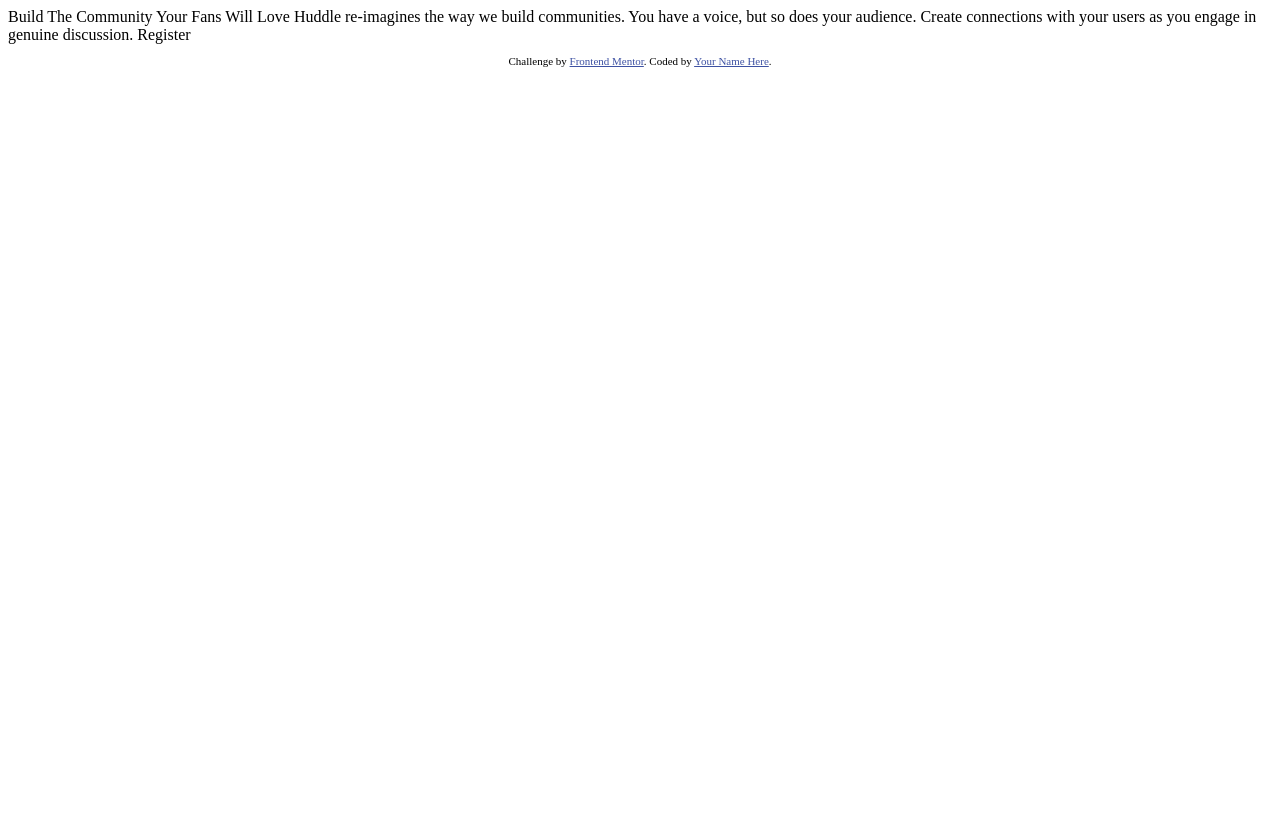
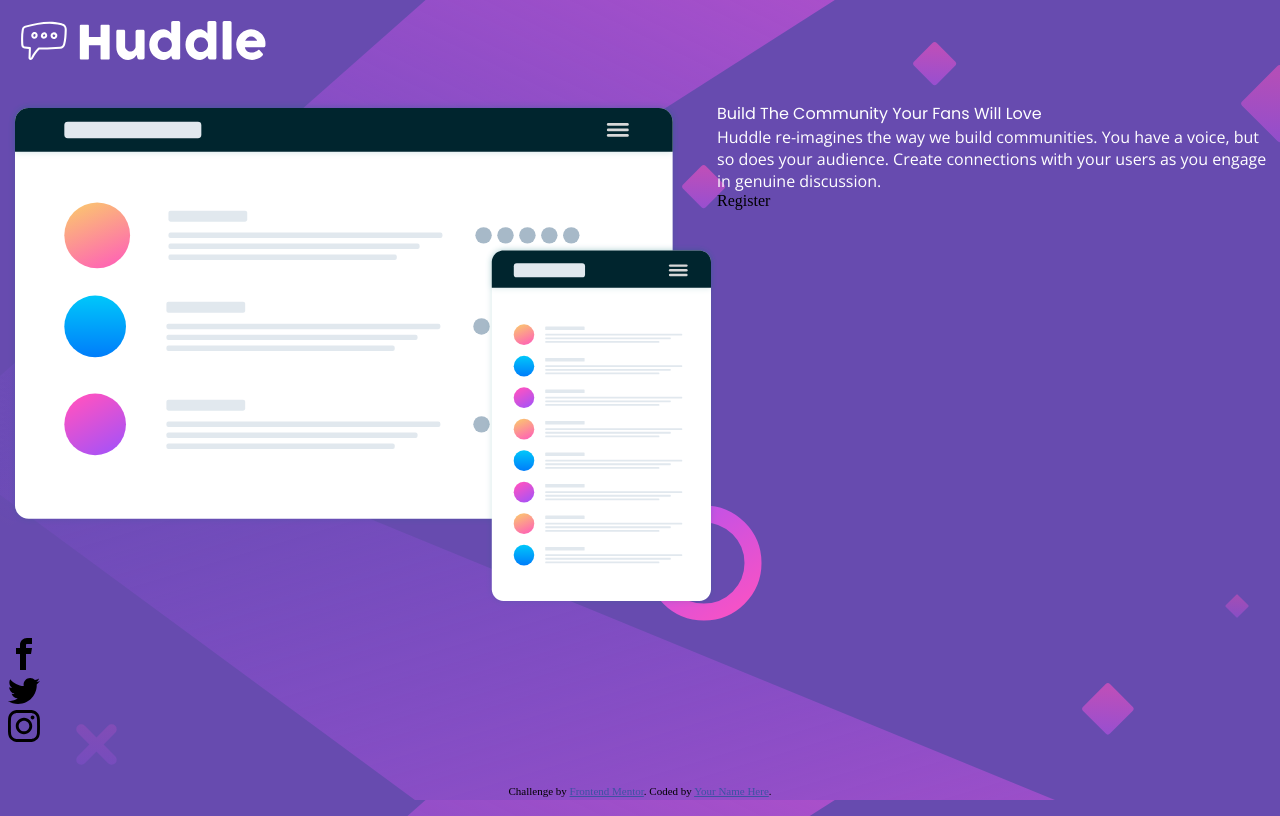
Before and after one commit to AnneBerengere/huddle-landing-page-with-single-introductory-section-master, a plain HTML site: page index.html in a window 1280 px wide. Drawn offline with nearby package versions, Linux system fonts and the light colour scheme.

Commit message:
mise en place html et base de css

```diff
--- a/index.html
+++ b/index.html
@@ -1,5 +1,10 @@
 <!DOCTYPE html>
 <html lang="en">
+<link rel="preconnect" href="https://fonts.gstatic.com">
+<link href="https://fonts.googleapis.com/css2?family=Poppins:ital,wght@0,400;0,700;1,400;1,700&display=swap" rel="stylesheet">
+<link rel="preconnect" href="https://fonts.gstatic.com">
+<link href="https://fonts.googleapis.com/css2?family=Open+Sans:ital@0;1&display=swap" rel="stylesheet">
+<link rel="stylesheet" href="style.css">
 <head>
   <meta charset="UTF-8">
   <meta name="viewport" content="width=device-width, initial-scale=1.0"> <!-- displays site properly based on user's device -->
@@ -16,12 +21,39 @@
 </head>
 <body>
 
-  Build The Community Your Fans Will Love
+  <section class="logo">
+    <img src="./images/logo.svg"/>
+  </section>
 
-  Huddle re-imagines the way we build communities. You have a voice, but so does your audience.
-  Create connections with your users as you engage in genuine discussion.
+  <section class="container">
+    <div class="site_preview">
+      <img src="./images/illustration-mockups.svg"/>
+    </div>
+    <div class="content_container">
+      <div class="titre">
+        Build The Community Your Fans Will Love
+      </div>
+      <div class="content">
+        Huddle re-imagines the way we build communities. You have a voice, but so does your audience.
+        Create connections with your users as you engage in genuine discussion.
+      </div>
+      <div class="button_register">
+        Register
+      </div>
+    </div>
+  </section>
 
-  Register
+  <section class="network_container">
+    <div class="circle_icon">
+      <img src="images/facebook.svg"/>
+    </div>
+    <div class="circle_icon">
+      <img src="images/twitter.svg"/>
+    </div>
+    <div class="circle_icon">
+      <img src="images/instagram.svg"/>
+    </div>
+  </section>
 
   <footer>
     <p class="attribution">
--- /dev/null
+++ b/style.css
@@ -0,0 +1,48 @@
+body {
+    display: flex;
+    flex-direction: column;
+    justify-content: space-between;
+    background-color: hsl(257, 40%, 49%);
+    height: 100vh;
+}
+
+.logo {
+    display: flex;
+    align-items: center;
+    justify-content: flex-start;
+}
+
+.titre {
+    font-family: 'Poppins', sans-serif;
+    color: white;
+}
+
+.content {
+    font-family: 'Open Sans', sans-serif;
+    color: white;
+}
+
+/*Ordinateur*/
+@media only screen and (min-width: 901px){
+    body {
+        background-image: url("images/bg-desktop.svg");
+    }
+
+    .container {
+        display: flex;
+        flex-direction: row;
+    }
+}
+
+/*mobile*/
+@media only screen and (max-width: 900px){
+    body {
+        background-image: url("images/bg-mobile.svg");
+    }
+
+    .container {
+        display: flex;
+        flex-direction: column;
+    }
+
+}
```
Also changed, not shown: design/desktop-designTR.jpg (added), images/facebook.svg (added), images/instagram.svg (added), images/twitter.svg (added).
